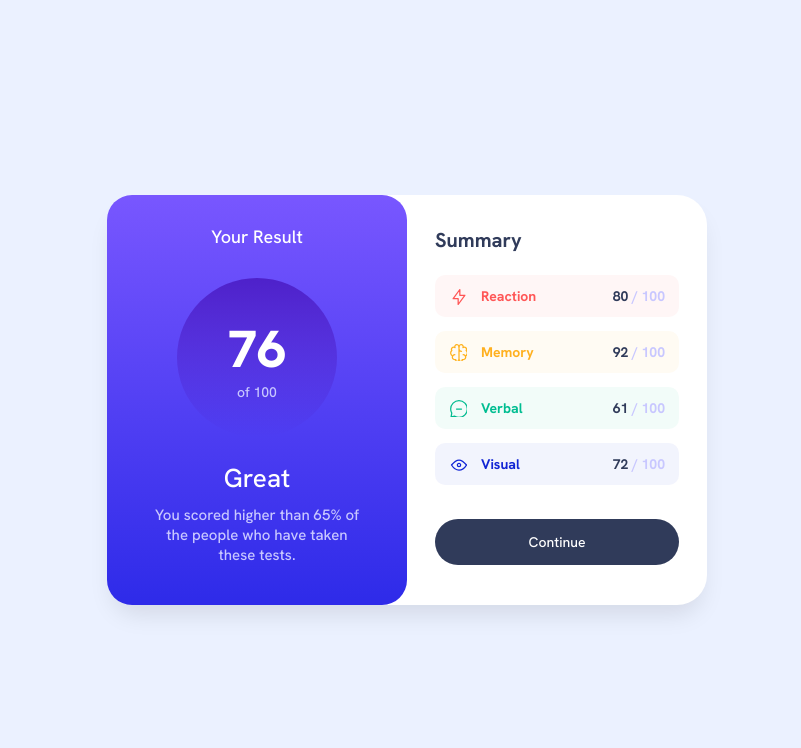
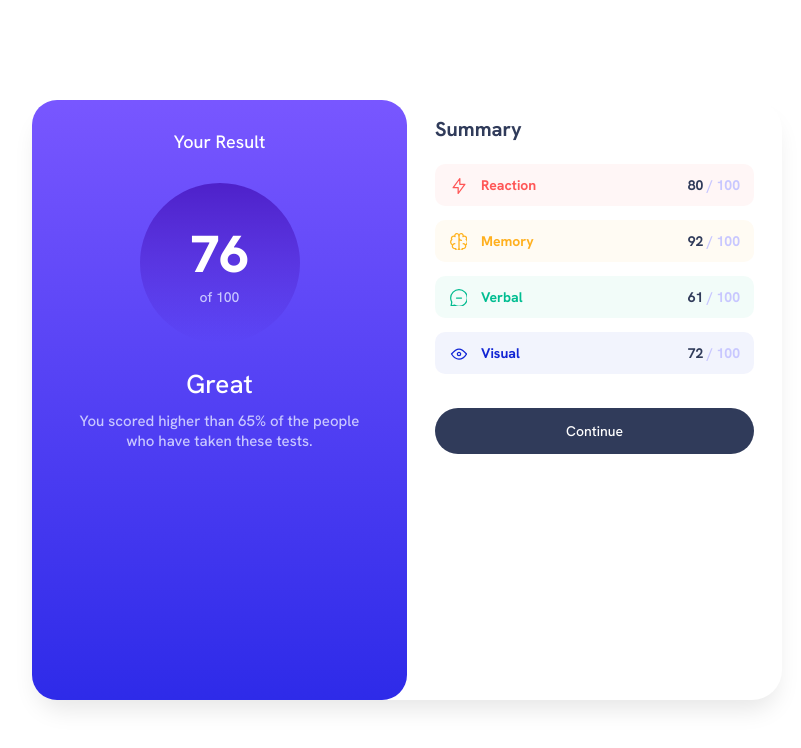
Before and after one commit to mikehwebdev/Results-summary-component, a website built with Vite: page index.html in a window 1280 px wide. Shown: the whole page, without its empty margins (233-1034 px from the left). Built offline with nearby package versions, Linux system fonts and the light colour scheme.

Commit message:
html changes

```diff
--- a/index.html
+++ b/index.html
@@ -12,15 +12,15 @@
   </head>
   <body>
     <div class="container">
-      <div class="header">
+      <header>
         <h1>Your Result</h1>
         <div class="main-score"><p class="main-score-result">76</p><p class="main-score-100">of 100</p></div>
         <h2>Great</h2>
         <p class="description">You scored higher than 65% of the people who have taken these tests.</p>
-      </div>
+      </header>
 
       <div class="summary">
-        <h3>Summary</h3>
+        <h3 class="summary-title">Summary</h3>
       <div class="stats-container">
         <div class="stat reaction-bg-color">
           <div class="reaction-image"></div>
--- a/style.css
+++ b/style.css
@@ -19,14 +19,14 @@ body {
   flex-direction: column;
   align-items: center;
 }
-.header, .summary {
+header, .summary {
   display: flex;
   flex-direction: column;
   align-items: center;
   width: 375px;
 }
 
-.header {
+header {
   background-image: linear-gradient(to bottom, hsl(252, 100%, 67%), hsl(241, 81%, 54%));
   border-radius: 0 0 30px 30px;
 }
@@ -81,7 +81,7 @@ h2 {
   font-size: 16px;
 }
 
-h3 {
+.summary-title {
   margin: 22px 0;
 }
 
@@ -179,18 +179,27 @@ button {
 
 @media (min-width: 750px) {
 
+  body {
+    background-color: hsl(0, 0%, 100%);
+  }
   .container {
     flex-direction: row;
-    width: 600px;
-    height: 410px;
+    width: 750px;
+    height: 600px;
     border-radius: 30px 30px;
     box-shadow: 0px 15px 25px -6px rgba(0,0,0,0.1);
   }
 
-  .header {
+  header {
     border-radius: 25px 25px;
     width: 50%;
-    height: 410px;
+    height: 100%;
+  }
+
+  .summary {
+    width: 50%;
+    height: 100%;
+    padding:0 28px;
   }
 
   .description{
@@ -200,17 +209,11 @@ button {
   h1 {
     margin: 30px 0;
   }
-
-  .summary {
-    width: 50%;
-    padding:0 28px;
-  }
-
   h2 {
     font-size: 26px;
   }
 
-  h3 {
+  .summary-title {
     margin-top: 16px;
     font-size: 20px;
   }
```
